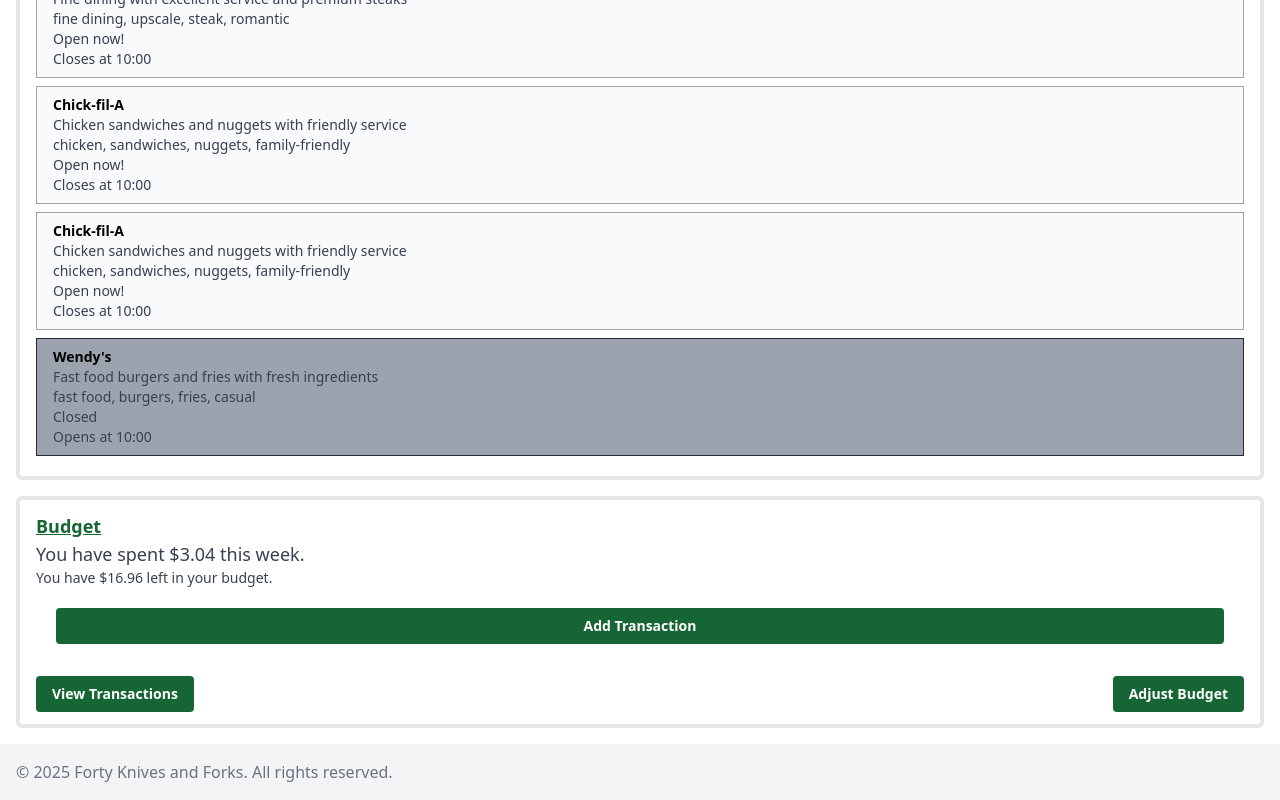
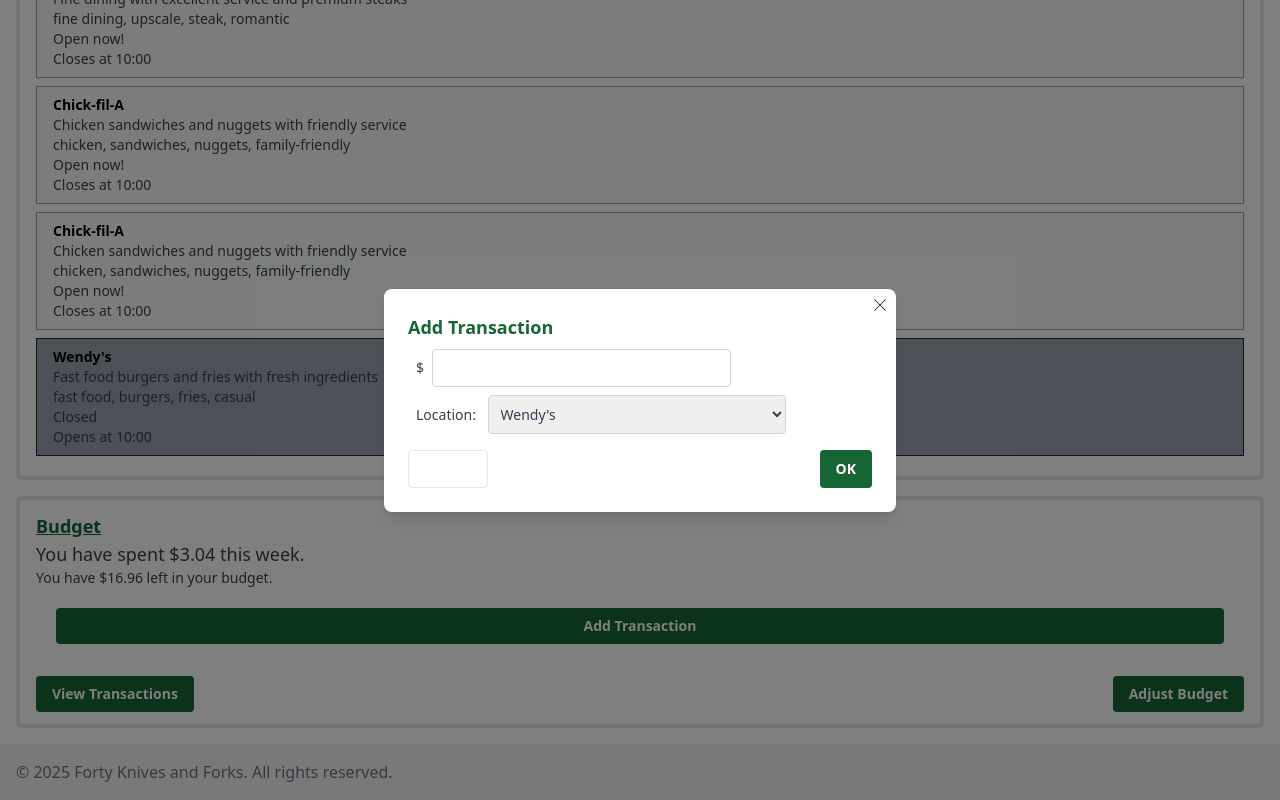
Before and after one commit to Ashleigh0204/CCI-Startup-Project, a React (Vite) app in the folder frontend/: page / in a window 1280 px wide. Both pictures are taken after a click on the button "Add Transaction". Shown: the part 188-988 px from the top of the page. Built offline with nearby package versions, Linux system fonts and the light colour scheme.

Commit message:
added budget modals

```diff
--- a/frontend/src/pages/components/Button.jsx
+++ b/frontend/src/pages/components/Button.jsx
@@ -1,5 +1,5 @@
-export default function Button({children,className=""}) {
+export default function Button({children,className="", ...props}) {
     return (
-        <button className={`bg-green-800 hover:bg-green-700 text-white font-bold py-2 px-4 rounded ${className}`}>{children}</button>
+        <button className={`bg-green-800 hover:bg-green-700 text-white font-bold py-2 px-4 rounded ${className}`} {...props}>{children}</button>
     )
 }
--- /dev/null
+++ b/frontend/src/pages/components/Modal/Modal.jsx
@@ -0,0 +1,20 @@
+import Button from "../Button";
+export default function Modal({onRequestClose, onSubmit, cancel, children}) {
+    return (
+        <div className="fixed inset-0 z-40 flex items-center justify-center bg-black bg-opacity-50">
+      <div className="bg-white rounded-lg shadow-lg max-w-lg w-full p-6 relative z-50">
+        <button
+          onClick={onRequestClose}
+          className="absolute top-2 right-2 text-gray-500 hover:text-gray-800"
+        >
+          <img src="/icons8-close-50.png" className="h-4"/>
+        </button>
+            {children}
+            <div className={`flex mt-4 ${cancel ? "justify-between" : "justify-end"}`}>
+                {cancel && <Button className="bg-white border border-gray-200 text-gray-400 hover:bg-gray-200" onClick={onRequestClose}>Cancel</Button> }
+                <Button onClick={onSubmit}>OK</Button>
+            </div>
+        </div>
+        </div>
+    )
+}
--- /dev/null
+++ b/frontend/src/pages/components/Modal/ModalContent.jsx
@@ -0,0 +1,7 @@
+export default function ModalContent({children, className=""}) {
+    return (
+        <div className={`text-sm text-gray-700 ${className}`}>
+            {children}
+        </div>
+    )
+}
--- /dev/null
+++ b/frontend/src/pages/components/Modal/ModalTitle.jsx
@@ -0,0 +1,7 @@
+export default function ModalTitle({children}) {
+    return (
+         <div className="text-lg text-green-800 font-bold">
+            {children}
+        </div>
+    )
+}
--- /dev/null
+++ b/frontend/src/pages/index/AddTransactionModal.jsx
@@ -0,0 +1,26 @@
+import Modal from "../components/Modal/Modal"
+import ModalTitle from "../components/Modal/ModalTitle"
+import ModalContent from "../components/Modal/ModalContent"
+export default function AdjustBudgetModal({onRequestClose, onSubmit, cancel, locations}) {
+    return (
+        <Modal onRequestClose={onRequestClose} onSubmit={onSubmit} cancel={cancel}>
+            <ModalTitle>
+                Add Transaction
+            </ModalTitle>
+            <ModalContent>
+                <form onSubmit={onSubmit}>
+                <div className="m-2">
+                    <label for="amount" name="amount">$</label>
+                    <input type="number" required name="amount" className="ml-2 border border-gray-300 rounded p-2 w-2/3" />
+                </div>
+                <div className="m-2">
+                    <label for="location" name="location">Location:  </label>
+                    <select name="location" className="ml-2 border border-gray-300 rounded p-2 w-2/3">
+                        {locations.map((location, index) => <option key={index} value={location}>{location}</option>)}
+                    </select>
+                </div>
+                </form>
+            </ModalContent>
+        </Modal>
+    )
+}
--- /dev/null
+++ b/frontend/src/pages/index/AdjustBudgetModal.jsx
@@ -0,0 +1,28 @@
+import Modal from "../components/Modal/Modal"
+import ModalTitle from "../components/Modal/ModalTitle"
+import ModalContent from "../components/Modal/ModalContent"
+export default function AdjustBudgetModal({onRequestClose, onSubmit, cancel}) {
+    return (
+        <Modal onRequestClose={onRequestClose} onSubmit={onSubmit} cancel={cancel}>
+            <ModalTitle>
+                Adjust Budget
+            </ModalTitle>
+            <ModalContent>
+                <form onSubmit={onSubmit}>
+                <div className="m-2">
+                    <label for="budgetAmount" name="budgetAmount">$</label>
+                    <input type="number" required name="budgetAmount" className="ml-2 border border-gray-300 rounded p-2 w-2/3" />
+                </div>
+                <div className="m-2">
+                    <label for="timeUnit" name="timeUnit">Budget frequency:  </label>
+                    <select name="timeUnit" className="ml-2 border border-gray-300 rounded p-2 w-2/3">
+                        <option value="daily">Daily</option>
+                        <option value="weekly">Weekly</option>
+                        <option value="monthly">Monthly</option>
+                    </select>
+                </div>
+                </form>
+            </ModalContent>
+        </Modal>
+    )
+}
--- a/frontend/src/pages/index/Budget.jsx
+++ b/frontend/src/pages/index/Budget.jsx
@@ -1,16 +1,27 @@
 import Button from "../components/Button"
+import { useState } from "react"
+import ViewTransactionModal from "./ViewTransactionModal";
+import AdjustBudgetModal from "./AdjustBudgetModal";
+import AddTransactionModal from "./AddTransactionModal";
+
 export default function Budget({spent, budget, timeUnit}) {
+    const [viewTransactionsModalOpen, setViewTransactionModalOpen] = useState(false);
+    const [adjustBudgetModalOpen, setAdjustBudgetModalOpen] = useState(false);
+    const [addTransactionModalOpen, setAddTransactionModalOpen] = useState(false);
     return (
         <div>
             <p className="text-lg">You have spent ${spent} this {timeUnit}.</p>
             <p>You have ${budget-spent} left in your budget.</p>
             <div className="flex justify-center">
-                <Button className="w-full m-5">Add Transaction</Button>
+                <Button className="w-full m-5" onClick={() => setAddTransactionModalOpen(true)}>Add Transaction</Button>
             </div>
             <div className="flex justify-between mt-3">
-                <Button>View Transactions</Button>
-                <Button>Adjust Budget</Button>
+                <Button onClick={() => setViewTransactionModalOpen(true)}>View Transactions</Button>
+                <Button onClick={() => setAdjustBudgetModalOpen(true)}>Adjust Budget</Button>
             </div>
+            {viewTransactionsModalOpen && <ViewTransactionModal onRequestClose={()=> setViewTransactionModalOpen(false)} onSubmit={() => setViewTransactionModalOpen(false)} cancel={false}/>}
+            {adjustBudgetModalOpen && <AdjustBudgetModal onRequestClose={() => setAdjustBudgetModalOpen(false)} onSubmit={() => setAdjustBudgetModalOpen(false)} cancel={true} />}
+            {addTransactionModalOpen && <AddTransactionModal onRequestClose={() => setAddTransactionModalOpen(false)} onSubmit={() => setAddTransactionModalOpen(false)} cancel={true} locations={["Wendy's", "Chick-fil-A", "Crown Restaurant"]} />}
         </div>
     )
 }
--- /dev/null
+++ b/frontend/src/pages/index/ViewTransactionModal.jsx
@@ -0,0 +1,16 @@
+import Modal from "../components/Modal/Modal";
+import ModalContent from "../components/Modal/ModalContent";
+import ModalTitle
+ from "../components/Modal/ModalTitle";
+export default function ViewTransactionModal({onRequestClose, onSubmit, cancel}) {
+    return (
+        <Modal onRequestClose={onRequestClose} onSubmit={onSubmit} cancel={cancel}>
+            <ModalTitle>
+                Recent Transactions
+            </ModalTitle>
+            <ModalContent>
+                We see a table with all the transactions here
+            </ModalContent>
+        </Modal>
+    )
+}
```
Also changed, not shown: frontend/public/icons8-close-50.png (added).
